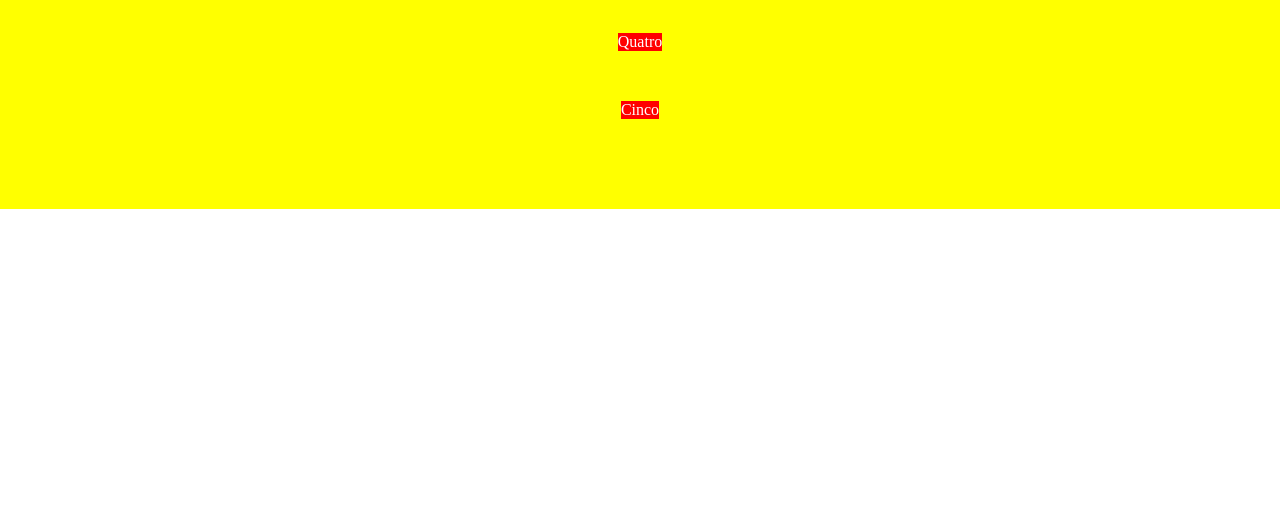
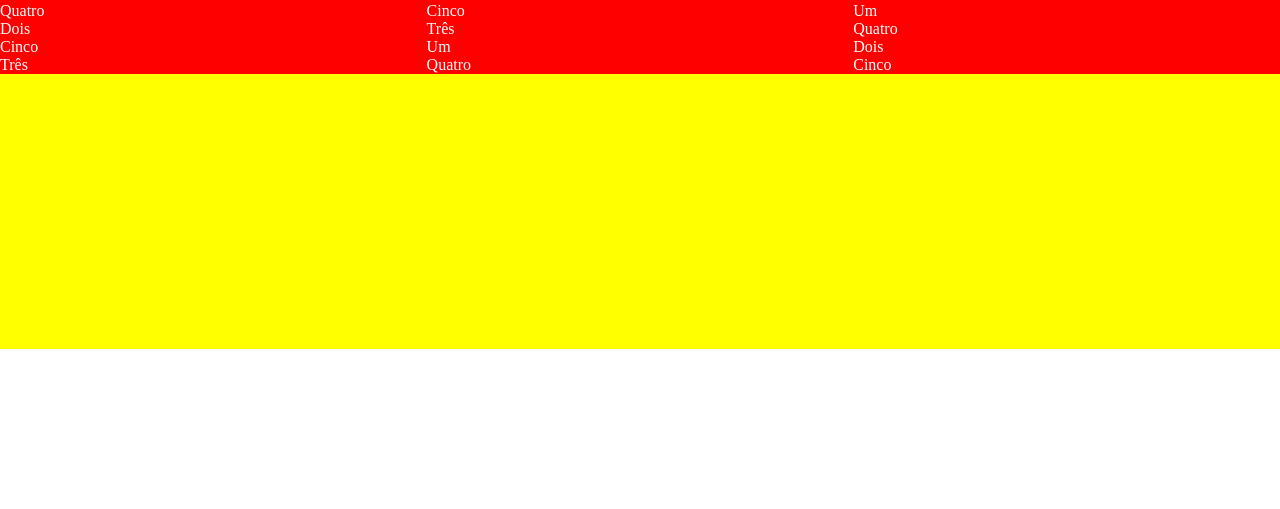
Before and after one commit to WallaceSantana79/CursoHTML-CSS-JS, a plain HTML site: page Aulas/Exercícios-Testes-Aulas/index.html in a window 1280 px wide. Shown: the part 291-800 px from the top of the page. Drawn offline with Linux system fonts and the light colour scheme.

Commit message:
FlexBox parte 2

```diff
--- a/Aulas/Exercícios-Testes-Aulas/assets/css/styles.css
+++ b/Aulas/Exercícios-Testes-Aulas/assets/css/styles.css
@@ -6,20 +6,16 @@
 
 .flex-container{
     display: flex;
-    flex-direction: column;
-    align-items: center;
-    justify-content: center;
+    flex-wrap: wrap;
+    align-items: flex-start;
+    align-content: center;
+    justify-content: flex-start;
     background: yellow;
-    height: 500px;
-    gap:30px;
+    height: 640px;
 }
 
 .flex-item{
+    width: 33.33%;
     color: white;
     background: red;
-    margin: 10px;
 }
-
-.flex-item:nth-child(3){
-    font-size:40px;
-}
--- a/Aulas/Exercícios-Testes-Aulas/index.html
+++ b/Aulas/Exercícios-Testes-Aulas/index.html
@@ -13,6 +13,16 @@
     <div class="flex-item">Três</div>
     <div class="flex-item">Quatro</div>
     <div class="flex-item">Cinco</div>
+    <div class="flex-item">Um</div>
+    <div class="flex-item">Dois</div>
+    <div class="flex-item">Três</div>
+    <div class="flex-item">Quatro</div>
+    <div class="flex-item">Cinco</div>
+    <div class="flex-item">Um</div>
+    <div class="flex-item">Dois</div>
+    <div class="flex-item">Três</div>
+    <div class="flex-item">Quatro</div>
+    <div class="flex-item">Cinco</div>
    </div>
 </body>
 </html>
```
